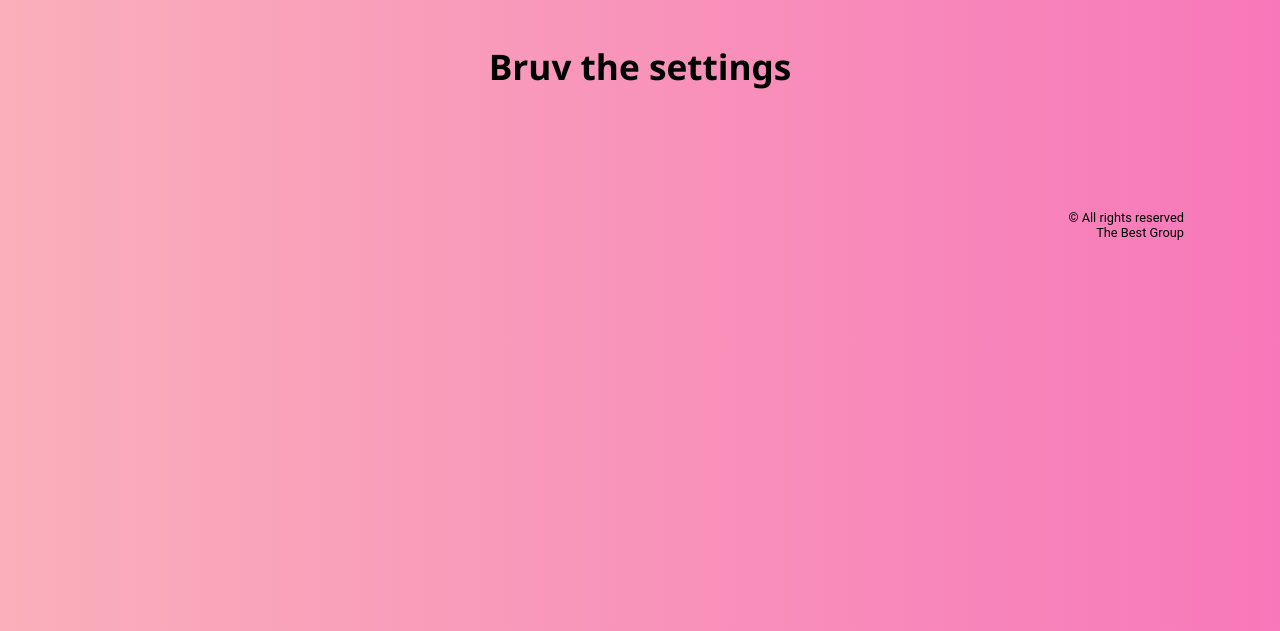
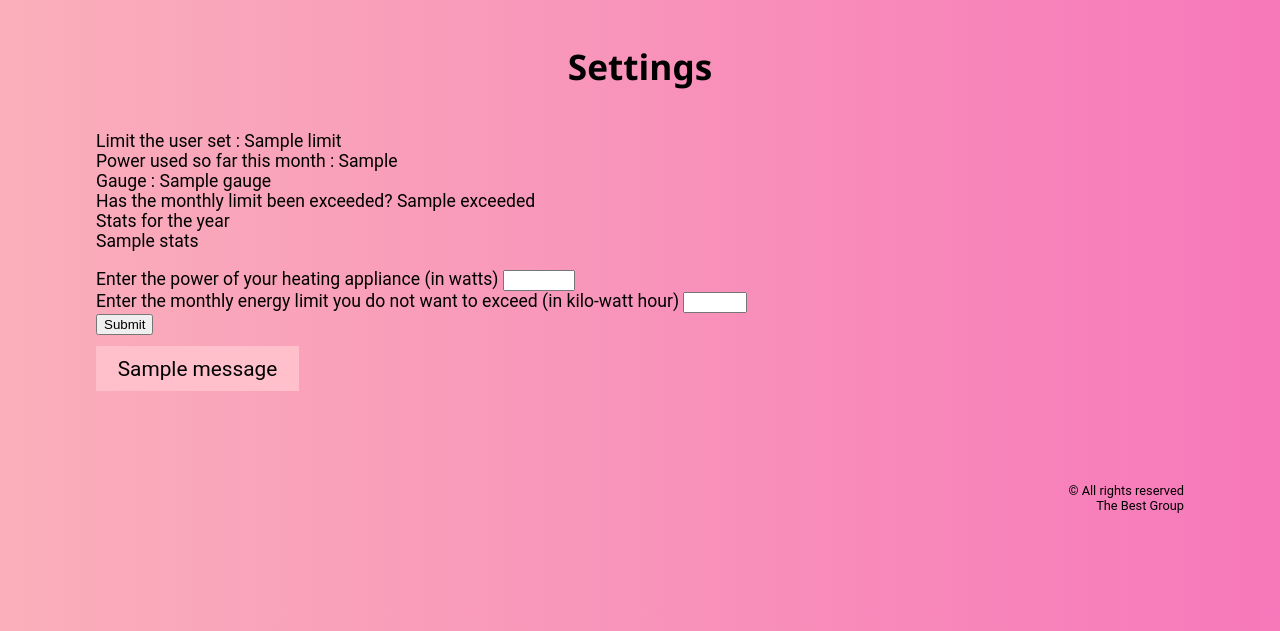
Before and after one commit to HeatingSys/HeatingSys, a Flask app: template templates/settings.html in a window 1280 px wide. Shown: the part 46-677 px from the top of the page. Run offline with Flask 2, Linux system fonts and the light colour scheme; tables that the repository leaves empty hold one stand-in row (values such as "Sample post"); the template is opened without the code that fills it: values that come from a table or form of the project are taken from there, most other values are stand-ins (such as "Sample title", 1, 10 or a date in 2020); one stand-in notice (Sample message) is shown.

Commit message:
connected stats page, fixed some stuff

```diff
--- a/app.py
+++ b/app.py
@@ -1,11 +1,9 @@
 from flask import Flask, render_template, redirect, url_for, session, g, flash, Markup, request, make_response
-from forms import RoomForm, ScheduleForm
+from forms import RoomForm, ScheduleForm, SettingForm
 from database import get_db, close_db
 from flask_session import Session
-from werkzeug.security import generate_password_hash, check_password_hash
 from datetime import datetime
 from functools import wraps
-from random import sample
 from itertools import *
 from main import *
 from threading import *
@@ -41,9 +39,25 @@ def terms():
     return render_template("terms_con.html", title="Terms and Conditions")
 
 # Settings page
-@app.route("/settings")
+@app.route("/settings", methods=["GET", "POST"])
 def settings():
-    return render_template("settings.html", title="Settings")
+    form = SettingForm()
+    if form.validate_on_submit():
+        heatingAppliancePower = form.heatingAppliancePower.data
+        energyLimit = form.energyLimit.data
+
+        user_house.setHeatingPower(int(heatingAppliancePower))
+        user_house.setMonthlyEnergyLimit(int(energyLimit))
+
+        flash ("Settings updated!")
+        return redirect(url_for("settings"))
+    else:
+        current_usage = str(user_house.getMonthlyEnergy())
+        gauge = str(user_house.getEnergyHoursGuage())
+        exceeded = str(user_house.getMonthlyEnergyExceeded())
+        stats = str(user_house.getPastMonthStats())
+        limit = str(user_house.getMonthlyEnergyLimit())
+    return render_template("settings.html", title="Settings", current_usage=current_usage,gauge=gauge,stats=stats, limit=limit, form=form)
 
 # Profile page
 @app.route("/profile")
@@ -57,11 +71,10 @@ def house():
     rooms = None
     db = get_db()
     if form.validate_on_submit():
-        automation = form.automation.data
         name = form.name.data
 
-        db.execute("""INSERT INTO rooms (name, automation)
-                        VALUES (?,?);""", (name, automation))
+        db.execute("""INSERT INTO rooms (name)
+                        VALUES (?);""", (name,))
         db.commit()
 
         rooms = db.execute("""SELECT * FROM rooms WHERE room_id in
@@ -82,10 +95,9 @@ def edit_room(id):
     room = None
     db = get_db()
     if form.validate_on_submit():
-        automation = form.automation.data
         name = form.name.data
 
-        db.execute("""UPDATE rooms SET name=?, automation=? WHERE room_id=?;""", (name, automation, id))
+        db.execute("""UPDATE rooms SET name=? WHERE room_id=?;""", (name, id))
         db.commit()
 
         flash ("Room successfully updated!")
--- a/forms.py
+++ b/forms.py
@@ -1,13 +1,12 @@
 from flask_wtf import FlaskForm
-from wtforms import StringField, PasswordField, BooleanField, SubmitField, validators, SelectField, TextAreaField, RadioField, TimeField
+from wtforms import StringField, PasswordField, IntegerField, BooleanField, SubmitField, validators, SelectField, TextAreaField, RadioField, TimeField
 from wtforms.widgets import TextArea
-from wtforms.validators import InputRequired, EqualTo
+from wtforms.validators import InputRequired, EqualTo, NumberRange
 from wtforms.fields.html5 import DateField
 from datetime import datetime
 
 class RoomForm(FlaskForm):
     name = StringField("Name", validators=[InputRequired()])
-    automation = BooleanField("Energy automation tool", default=True, validators=[InputRequired()])
     submit = SubmitField("Save")
 
 class ScheduleForm(FlaskForm):
@@ -15,3 +14,8 @@ class ScheduleForm(FlaskForm):
     startTime = StringField("Start at", validators=[InputRequired()])
     endTime = StringField("End at", validators=[InputRequired()])
     submit = SubmitField("Save")
+
+class SettingForm(FlaskForm):
+    heatingAppliancePower = IntegerField('Enter the power of your heating appliance (in watts)', validators=[InputRequired(), NumberRange(min=500, max=2000, message='- Input must be between 500 and 2000')])
+    energyLimit = IntegerField('Enter the monthly energy limit you do not want to exceed (in kilo-watt hour)', validators=[InputRequired(), NumberRange(min=0, max=350, message='- Input must be between 0 and 350')])
+    submit = SubmitField("Submit")
--- a/schema.sql
+++ b/schema.sql
@@ -3,8 +3,7 @@ DROP TABLE IF EXISTS rooms;
 CREATE TABLE rooms
 (
     room_id INTEGER PRIMARY KEY AUTOINCREMENT,
-    name TEXT,
-    automation BOOLEAN NOT NULL
+    name TEXT
 );
 
 DROP TABLE IF EXISTS schedules;
--- a/templates/house.html
+++ b/templates/house.html
@@ -11,12 +11,6 @@
         {{ form.name.label }}
         {{ form.name(class="text", placeholder="Give the room a name!") }}
         {% for error in form.name.errors %}
-            {{ error }}
-        {% endfor %}
-        <br>
-        {{ form.automation.label }}
-        {{ form.automation() }}
-        {% for error in form.automation.errors %}
             {{ error }}
         {% endfor %}
         <br>
--- a/templates/settings.html
+++ b/templates/settings.html
@@ -1,5 +1,40 @@
 {% extends "base.html" %}
 
 {% block main_content %}
-    <h1> Bruv the settings </h1>
+    <h1> Settings </h1>
+    <p>
+        Limit the user set : {{ limit }} <br>
+        Power used so far this month : {{ current_usage }} <br>
+        Gauge : {{ gauge }} <br>
+        Has the monthly limit been exceeded? {{ exceeded }} <br>
+        Stats for the year <br> {{ stats }}
+    </p>
+    <form action="" method="post" novalidate>
+        {{ form.hidden_tag() }}
+
+        {{ form.heatingAppliancePower.label }}
+        {{ form.heatingAppliancePower() }}
+        {% for error in form.heatingAppliancePower.errors %}
+            {{ error }}
+        {% endfor %}
+        <br>
+        {{ form.energyLimit.label }}
+        {{ form.energyLimit() }}
+        {% for error in form.energyLimit.errors %}
+            {{ error }}
+        {% endfor %}
+        <br>
+        {{ form.submit(class="submit") }}
+    </form>
+
+     <div class="flash">
+        {% with messages = get_flashed_messages() %}
+            {% if messages %}
+                {% for message in messages %}
+                    <p> {{ message }}</p>
+                {% endfor %}
+            {% endif %}
+        {% endwith %}
+    </div>
+
 {% endblock %}
--- a/test_room.py
+++ b/test_room.py
@@ -31,7 +31,7 @@ class TestRoom(unittest.TestCase):
 
     def test_checkTempPeriodically(self):
         temp = self.room1.checkTempPeriodically(18, 19, 25)
-        on = self.room1.thermomstat.heaterOn(20, 18, 19, 25)
+        on = self.room1.thermostat.heaterOn(20, 18, 19, 25)
         self.assertEqual(temp, on)
 
     def test_checkNextSchedule(self):
```
Also changed, not shown: house.py (+23 -8 lines), main.py (+32 -10 lines), room.py (+8 -8 lines), app.db, 2 other files.
